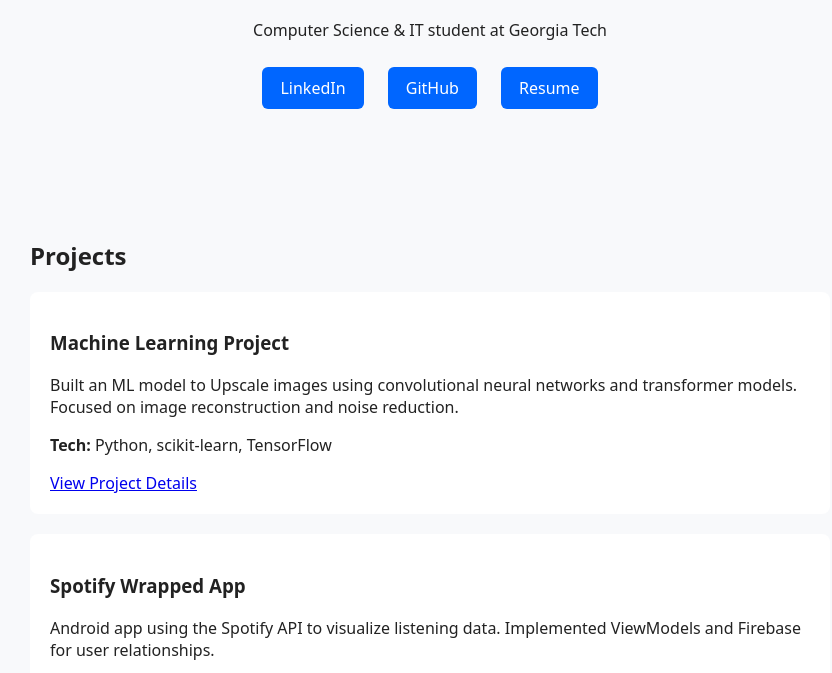
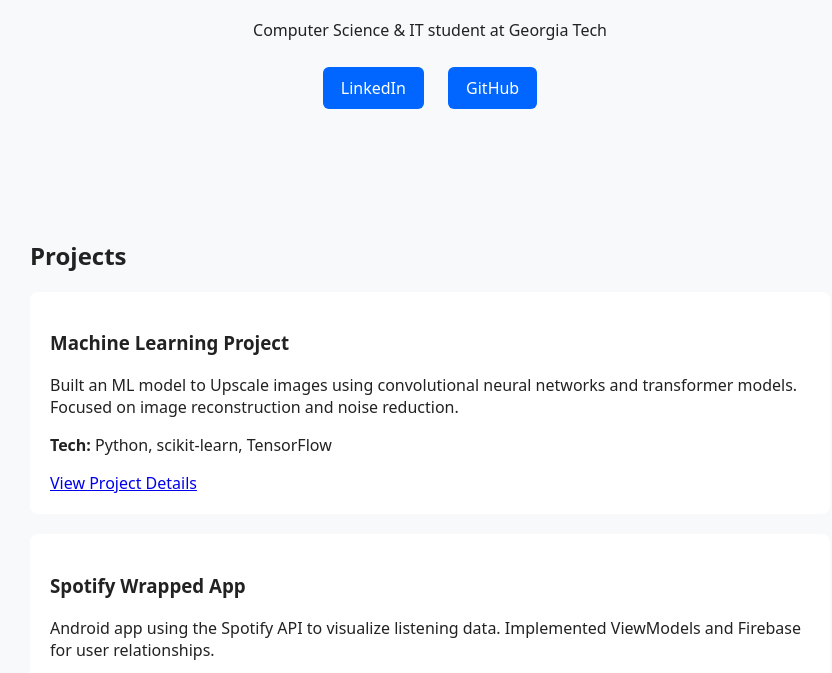
Before and after one commit to baiyue789/baiyue789.github.io, a plain HTML site: page index.html in a window 1280 px wide. Shown: the part 127-800 px from the top of the page, without its empty margins (210-1042 px from the left). Drawn offline with Linux system fonts and the light colour scheme.

Commit message:
Update index.html

```diff
--- a/index.html
+++ b/index.html
@@ -18,7 +18,6 @@
     <div class="buttons">
       <a href="https://www.linkedin.com/in/jeremy-wang-aa7292262/" target="_blank">LinkedIn</a>
       <a href="https://github.com/baiyue789" target="_blank">GitHub</a>
-      <a href="JeremyWangResume.pdf" target="_blank">Resume</a>
     </div>
   </header>
 
```
